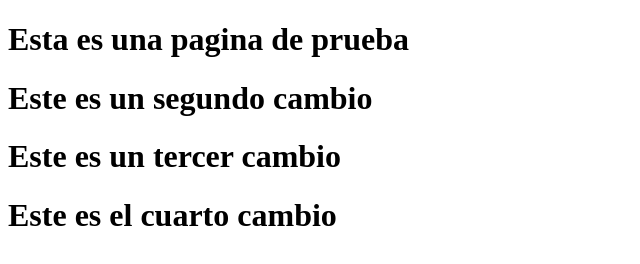
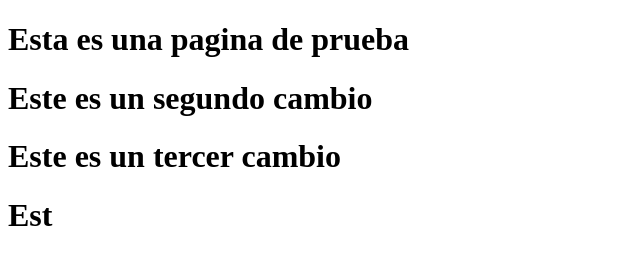
Before and after one commit to Carloshm31/primerrepositorio, a plain HTML site: page index3.html in a window 1280 px wide. Shown: the whole page, without its empty margins (0-640 px from the left). Drawn offline with Linux system fonts and the light colour scheme.

Commit message:
primer comit

```diff
--- a/index3.html
+++ b/index3.html
@@ -7,7 +7,8 @@
                 <h1>Esta es una pagina de prueba</h1>
                 <h1>Este es un segundo cambio</h1>
 		<h1>Este es un tercer cambio</h1>
-		<h1>Este es el cuarto cambio</h1>
+                <h1>Est</h1>
+
 	<body>
 
 
```
